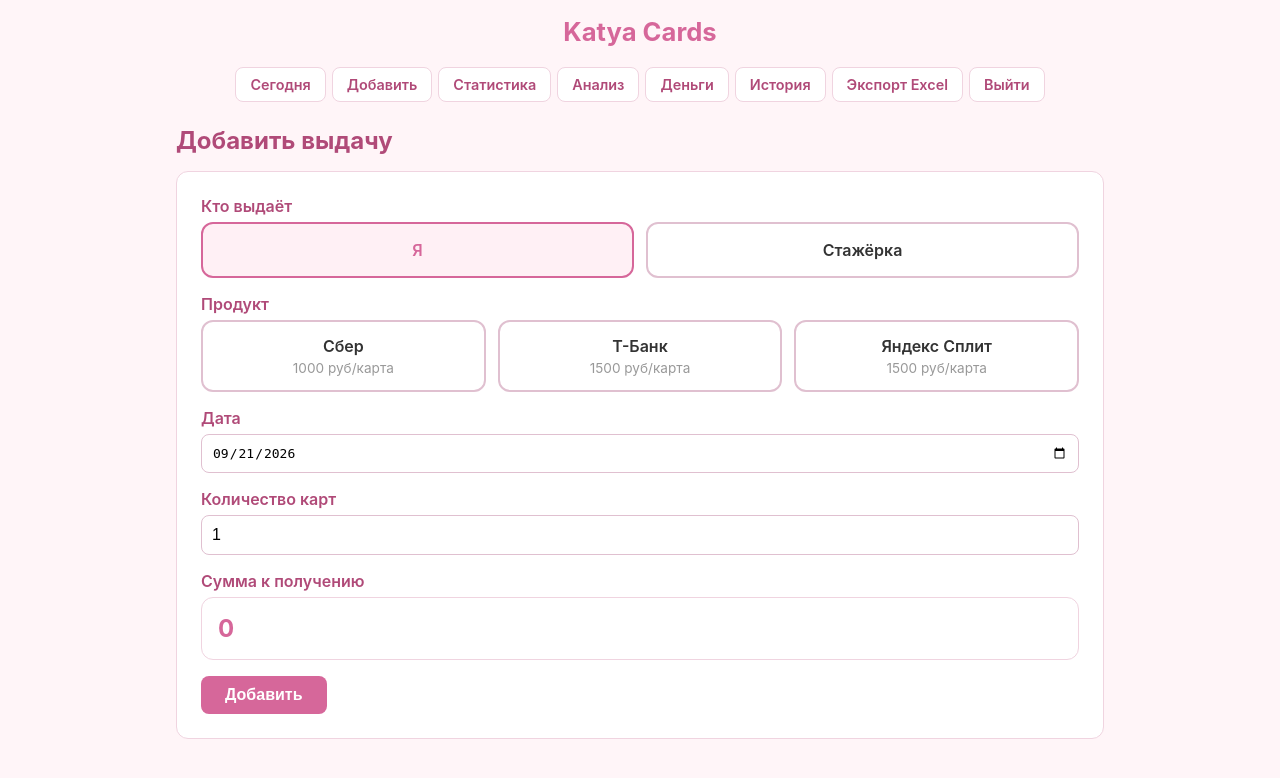
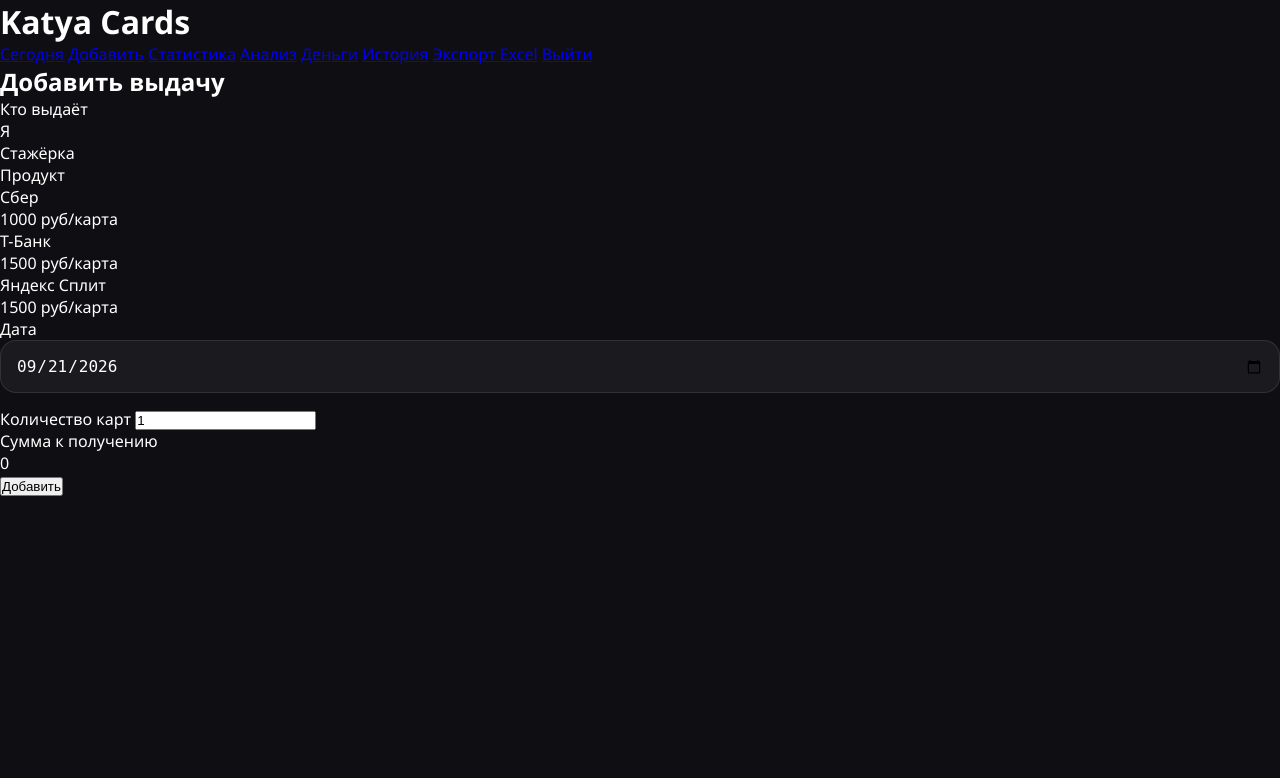
Before and after one commit to KryakvinaEkaterina/katya-cards, a Flask app: page /add in a window 1280 px wide. Shown: the top 778 px of the page. Run offline with Flask 3, Linux system fonts and the light colour scheme; the visitor is signed in with stand-in values (Sample User, id 1).

Commit message:
style.css

```diff
--- a/static/style.css
+++ b/static/style.css
@@ -1,159 +1,327 @@
-* { margin: 0; padding: 0; box-sizing: border-box; }
+/* =========================================
+   1. БАЗОВЫЕ НАСТРОЙКИ И ПЕРЕМЕННЫЕ
+   ========================================= */
+:root {
+    --bg-color: #0f0f13;          /* Глубокий черный/темно-серый фон */
+    --card-bg: #1a1a24;           /* Цвет карточек (чуть светлее фона) */
+    --text-main: #ffffff;         /* Основной белый текст */
+    --text-secondary: #a0a0b0;    /* Второстепенный текст (даты, подписи) */
+    --accent-pink: #ff9ff3;       /* Яркий розовый акцент */
+    --accent-dark: #c767b4;       /* Темный розовый для кнопок/ховера */
+    --border-radius: 24px;        /* Сильное скругление как в макете */
+    --shadow: 0 10px 30px rgba(0, 0, 0, 0.5); /* Глубокая тень */
+}
+
+* {
+    box-sizing: border-box;
+    margin: 0;
+    padding: 0;
+}
+
 body {
-    font-family: -apple-system, BlinkMacSystemFont, "Segoe UI", Arial, sans-serif;
-    background: #fff5f8;
-    color: #333;
+    font-family: 'Segoe UI', Roboto, Helvetica, Arial, sans-serif;
+    background-color: var(--bg-color);
+    color: var(--text-main);
+    -webkit-font-smoothing: antialiased;
+    padding-bottom: 80px; /* Место для нижней навигации */
 }
-.container { max-width: 960px; margin: 0 auto; padding: 16px; }
-header { text-align: center; margin-bottom: 20px; }
-header h1 { color: #d6679a; font-size: 1.6em; }
-nav { display: flex; flex-wrap: wrap; gap: 6px; margin-bottom: 24px; justify-content: center; }
-nav a {
-    padding: 8px 14px;
-    background: #fff;
-    border: 1px solid #f0d4e0;
-    border-radius: 8px;
-    text-decoration: none;
-    color: #b04a78;
-    font-size: 0.9em;
+
+/* =========================================
+   2. КАРТОЧКИ (ОСНОВНОЙ ЭЛЕМЕНТ ДИЗАЙНА)
+   ========================================= */
+.card {
+    background-color: var(--card-bg);
+    border-radius: var(--border-radius);
+    padding: 20px;
+    margin-bottom: 20px;
+    box-shadow: var(--shadow);
+    border: 1px solid rgba(255, 255, 255, 0.05); /* Тонкая белая обводка для объема */
+}
+
+.card-header {
+    display: flex;
+    justify-content: space-between;
+    align-items: center;
+    margin-bottom: 15px;
+    padding-bottom: 15px;
+    border-bottom: 1px solid rgba(255, 255, 255, 0.1);
+}
+
+.card-title {
+    font-size: 1.2rem;
+    font-weight: 700;
+    color: var(--text-main);
+    text-transform: uppercase;
+    letter-spacing: 1px;
+}
+
+.card-subtitle {
+    font-size: 0.85rem;
+    color: var(--text-secondary);
+    margin-top: 4px;
+}
+
+/* =========================================
+   3. КНОПКИ (СТИЛИЗАЦИЯ ПОД МАКЕТ)
+   ========================================= */
+.btn-primary {
+    background: linear-gradient(135deg, var(--accent-pink), var(--accent-dark));
+    color: #fff;
+    border: none;
+    padding: 15px 30px;
+    border-radius: 50px; /* Капсульная форма */
     font-weight: 600;
-    transition: all 0.2s;
+    text-transform: uppercase;
+    font-size: 0.9rem;
+    width: 100%;
+    cursor: pointer;
+    transition: transform 0.2s, box-shadow 0.2s;
+    box-shadow: 0 5px 15px rgba(255, 159, 243, 0.3);
 }
-nav a:hover { background: #d6679a; color: #fff; border-color: #d6679a; }
-.stat-grid {
-    display: grid;
-    grid-template-columns: repeat(auto-fill, minmax(200px, 1fr));
-    gap: 12px;
-    margin-bottom: 24px;
+
+.btn-primary:active {
+    transform: scale(0.98);
 }
-.stat-card {
-    background: #fff;
-    border: 1px solid #f0d4e0;
+
+.btn-outline {
+    background: transparent;
+    border: 1px solid rgba(255, 255, 255, 0.2);
+    color: var(--text-main);
+    padding: 12px 24px;
+    border-radius: 50px;
+    cursor: pointer;
+}
+
+/* =========================================
+   4. ФОРМЫ И ВВОДЫ (ПОЛЯ ВВОДА)
+   ========================================= */
+input[type="text"],
+input[type="password"],
+input[type="date"],
+input[type="time"],
+select,
+textarea {
+    width: 100%;
+    background-color: rgba(255, 255, 255, 0.05);
+    border: 1px solid rgba(255, 255, 255, 0.1);
+    border-radius: 16px;
+    padding: 15px;
+    color: var(--text-main);
+    font-size: 1rem;
+    margin-bottom: 15px;
+}
+
+input:focus,
+select:focus,
+textarea:focus {
+    outline: none;
+    border-color: var(--accent-pink);
+    box-shadow: 0 0 0 3px rgba(255, 159, 243, 0.2);
+}
+
+/* =========================================
+   5. СПИСКИ И ЗАДАЧИ (КАК НА СКРИНШОТАХ)
+   ========================================= */
+.task-list {
+    list-style: none;
+}
+
+.task-item {
+    display: flex;
+    align-items: center;
+    padding: 15px 0;
+    border-bottom: 1px solid rgba(255, 255, 255, 0.05);
+}
+
+.task-item:last-child {
+    border-bottom: none;
+}
+
+.checkbox-custom {
+    width: 24px;
+    height: 24px;
     border-radius: 12px;
-    padding: 16px;
-    text-align: center;
-}
-.stat-card .label { color: #999; font-size: 0.85em; margin-bottom: 6px; }
-.stat-card .value { color: #d6679a; font-size: 1.5em; font-weight: 700; }
-.progress-wrap { margin: 16px 0; }
-.progress-bar { background: #f0d4e0; border-radius: 20px; height: 24px; overflow: hidden; }
-.progress-fill {
-    background: linear-gradient(90deg, #d6679a, #e88bb5);
-    height: 100%;
-    border-radius: 20px;
+    border: 2px solid var(--accent-pink);
+    margin-right: 15px;
     display: flex;
     align-items: center;
     justify-content: center;
-    color: #fff;
-    font-size: 0.8em;
-    font-weight: 600;
-    min-width: 30px;
+    color: var(--accent-pink);
+    font-weight: bold;
+    cursor: pointer;
 }
-.form-card {
-    background: #fff;
-    border: 1px solid #f0d4e0;
-    border-radius: 12px;
-    padding: 24px;
+
+.task-item.completed .task-text {
+    text-decoration: line-through;
+    color: var(--text-secondary);
+}
+
+/* =========================================
+   6. СТАТИСТИКА И ГРАФИКИ (ИМИТАЦИЯ)
+   ========================================= */
+.stats-grid {
+    display: grid;
+    grid-template-columns: repeat(2, 1fr);
+    gap: 10px;
+}
+
+.stat-box {
+    background: rgba(255, 255, 255, 0.03);
+    padding: 15px;
+    border-radius: 16px;
+    text-align: center;
+}
+
+.stat-value {
+    font-size: 1.5rem;
+    font-weight: bold;
+    color: var(--accent-pink);
+    display: block;
+}
+
+.stat-label {
+    font-size: 0.75rem;
+    color: var(--text-secondary);
+    margin-top: 4px;
+}
+
+/* Круговая диаграмма (простая имитация через border) */
+.progress-circle {
+    width: 80px;
+    height: 80px;
+    border-radius: 50%;
+    border: 6px solid rgba(255, 255, 255, 0.1);
+    border-top-color: var(--accent-pink);
+    margin: 0 auto 15px;
+    animation: spin 2s linear infinite; /* Декоративная анимация */
+}
+
+@keyframes spin {
+    0% { transform: rotate(0deg); }
+    100% { transform: rotate(360deg); }
+}
+
+/* Столбчатая диаграмма (упрощенная) */
+.bar-chart {
+    display: flex;
+    gap: 8px;
+    height: 60px;
+    align-items: flex-end;
+}
+
+.bar {
+    width: 12px;
+    background: linear-gradient(to top, var(--accent-pink), var(--accent-dark));
+    border-radius: 4px 4px 0 0;
+}
+
+/* =========================================
+   7. НИЖНЯЯ НАВИГАЦИЯ (КАК В ПРИЛОЖЕНИИ)
+   ========================================= */
+.bottom-nav {
+    position: fixed;
+    bottom: 20px;
+    left: 50%;
+    transform: translateX(-50%);
+    background: var(--card-bg);
+    padding: 10px 30px;
+    border-radius: 50px;
+    display: flex;
+    gap: 20px;
+    box-shadow: 0 10px 30px rgba(0,0,0,0.8);
+    z-index: 1000;
+}
+
+.nav-item {
+    color: var(--text-secondary);
+    text-decoration: none;
+    font-size: 0.8rem;
+    text-align: center;
+}
+
+.nav-item.active {
+    color: var(--accent-pink);
+    font-weight: bold;
+}
+
+/* =========================================
+   8. АДАПТИВНОСТЬ И СПЕЦИФИЧНЫЕ БЛОКИ
+   ========================================= */
+
+/* Экран входа (как на первом скриншоте) */
+.login-screen {
+    text-align: center;
+    padding-top: 40px;
+    min-height: 80vh;
+}
+
+.login-logo {
+    font-size: 3rem;
+    font-weight: 800;
+    background: linear-gradient(to right, #fff, #ff9ff3);
+    -webkit-background-clip: text;
+    -webkit-text-fill-color: transparent;
+    margin-bottom: 10px;
+    text-shadow: 0 0 20px rgba(255, 159, 243, 0.3);
+}
+
+.login-subtitle {
+    color: var(--text-secondary);
+    margin-bottom: 30px;
+    font-size: 0.9rem;
+}
+
+/* Профиль пользователя */
+.profile-header {
+    text-align: center;
+    padding: 20px;
+    border-radius: var(--border-radius);
+    background: rgba(255, 255, 255, 0.05);
     margin-bottom: 20px;
 }
-.form-group { margin-bottom: 16px; }
-.form-group label { display: block; margin-bottom: 6px; font-weight: 600; color: #b04a78; }
-.form-group select,
-.form-group input[type="text"],
-.form-group input[type="number"],
-.form-group input[type="date"] {
-    width: 100%;
+
+.avatar {
+    width: 80px;
+    height: 80px;
+    border-radius: 50%;
+    object-fit: cover;
+    border: 3px solid var(--accent-pink);
+    margin-bottom: 10px;
+}
+
+/* Категоризация (иконки/цвета как на скриншоте "Новая задача") */
+.category-grid {
+    display: grid;
+    grid-template-columns: repeat(4, 1fr);
+    gap: 10px;
+}
+
+.category-btn {
+    background: rgba(255, 255, 255, 0.05);
+    border: none;
+    color: var(--text-main);
     padding: 10px;
-    border: 1px solid #e0c0d0;
-    border-radius: 8px;
-    font-size: 1em;
+    border-radius: 12px;
+    font-size: 0.75rem;
+    cursor: pointer;
 }
-.btn {
-    background: #d6679a;
-    color: #fff;
-    border: none;
-    padding: 10px 24px;
-    border-radius: 8px;
-    font-size: 1em;
-    cursor: pointer;
-    font-weight: 600;
-    transition: background 0.2s;
+
+.category-btn.selected {
+    background: var(--accent-pink);
+    color: #000;
+    box-shadow: 0 0 15px rgba(255, 159, 243, 0.5);
 }
-.btn:hover { background: #b84c7d; }
-.btn-small { padding: 5px 12px; font-size: 0.85em; }
-.btn-danger { background: #e55; }
-.btn-danger:hover { background: #c33; }
-.btn-secondary { background: #999; }
-.btn-secondary:hover { background: #777; }
-.who-selector { display: flex; gap: 12px; margin-bottom: 16px; }
-.who-option {
-    flex: 1;
-    padding: 16px;
-    text-align: center;
-    border: 2px solid #e0c0d0;
-    border-radius: 12px;
-    cursor: pointer;
-    font-weight: 600;
-    transition: all 0.2s;
+
+/* =========================================
+   9. МЕДИА-ЗАПРОСЫ (ТОНКАЯ НАСТРОЙКА)
+   ========================================= */
+@media (min-width: 768px) {
+    .bottom-nav {
+        display: none; /* На планшетах/ПК скрываем мобильную навигацию */
+    }
+
+    .card {
+        max-width: 500px;
+        margin: 20px auto;
+    }
 }
-.who-option.active { border-color: #d6679a; background: #fff0f5; color: #d6679a; }
-.product-grid { display: flex; gap: 12px; flex-wrap: wrap; }
-.product-option {
-    flex: 1;
-    min-width: 120px;
-    padding: 14px;
-    text-align: center;
-    border: 2px solid #e0c0d0;
-    border-radius: 12px;
-    cursor: pointer;
-    transition: all 0.2s;
-}
-.product-option.active { border-color: #d6679a; background: #fff0f5; }
-.product-option .name { font-weight: 600; color: #333; }
-.product-option .rate { color: #999; font-size: 0.85em; margin-top: 4px; }
-table { width: 100%; border-collapse: collapse; margin-top: 12px; }
-th, td { border: 1px solid #f0d4e0; padding: 10px; text-align: left; }
-th { background: #fff0f5; color: #b04a78; font-weight: 600; }
-tr:hover { background: #fffafa; }
-.flash {
-    padding: 12px 16px;
-    background: #e8f5e9;
-    border: 1px solid #a5d6a7;
-    border-radius: 8px;
-    margin-bottom: 16px;
-    color: #2e7d32;
-}
-h2 { color: #b04a78; margin-bottom: 16px; }
-.analysis-day {
-    display: flex;
-    justify-content: space-between;
-    padding: 10px 16px;
-    border-bottom: 1px solid #f0d4e0;
-}
-.analysis-day .day-name { font-weight: 600; }
-.analysis-day .day-avg { color: #d6679a; font-weight: 600; }
-.rec-plan {
-    background: #fff;
-    border: 1px solid #f0d4e0;
-    border-radius: 12px;
-    padding: 20px;
-    margin: 16px 0;
-}
-.compare-grid { display: flex; gap: 12px; margin: 16px 0; }
-.compare-card {
-    flex: 1;
-    background: #fff;
-    border: 1px solid #f0d4e0;
-    border-radius: 12px;
-    padding: 16px;
-    text-align: center;
-}
-@media (max-width: 600px) {
-    .container { padding: 10px; }
-    header h1 { font-size: 1.3em; }
-    nav a { padding: 6px 10px; font-size: 0.8em; }
-    .stat-grid { grid-template-columns: 1fr 1fr; }
-    .stat-card .value { font-size: 1.2em; }
-    table { font-size: 0.85em; }
-    th, td { padding: 6px; }
-}
```
